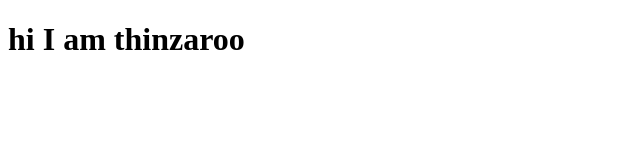
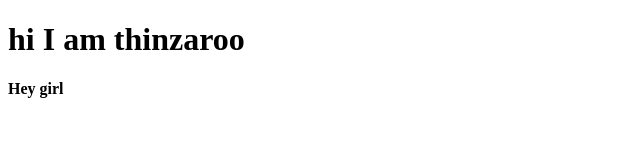
Before and after one commit to Ma-Min-Min/thinzaroo15.github.io-1, a plain HTML site: page index.html in a window 1280 px wide. Shown: the full height of the page, 0-640 px from the left. Drawn offline with Linux system fonts and the light colour scheme.

Commit message:
Update index.html

```diff
--- a/index.html
+++ b/index.html
@@ -2,5 +2,6 @@
 <html>
 	<body>
 		<h1>hi I am thinzaroo</h1>
+		<b>Hey girl</b>
 	</body>
 </html>
```
